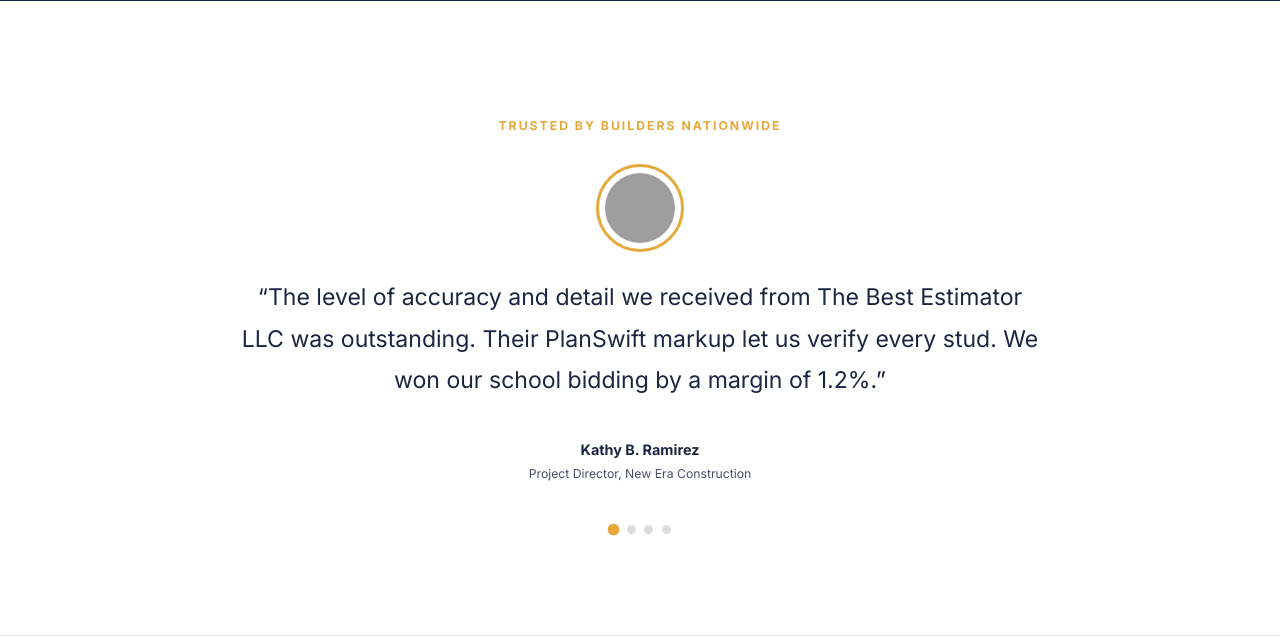
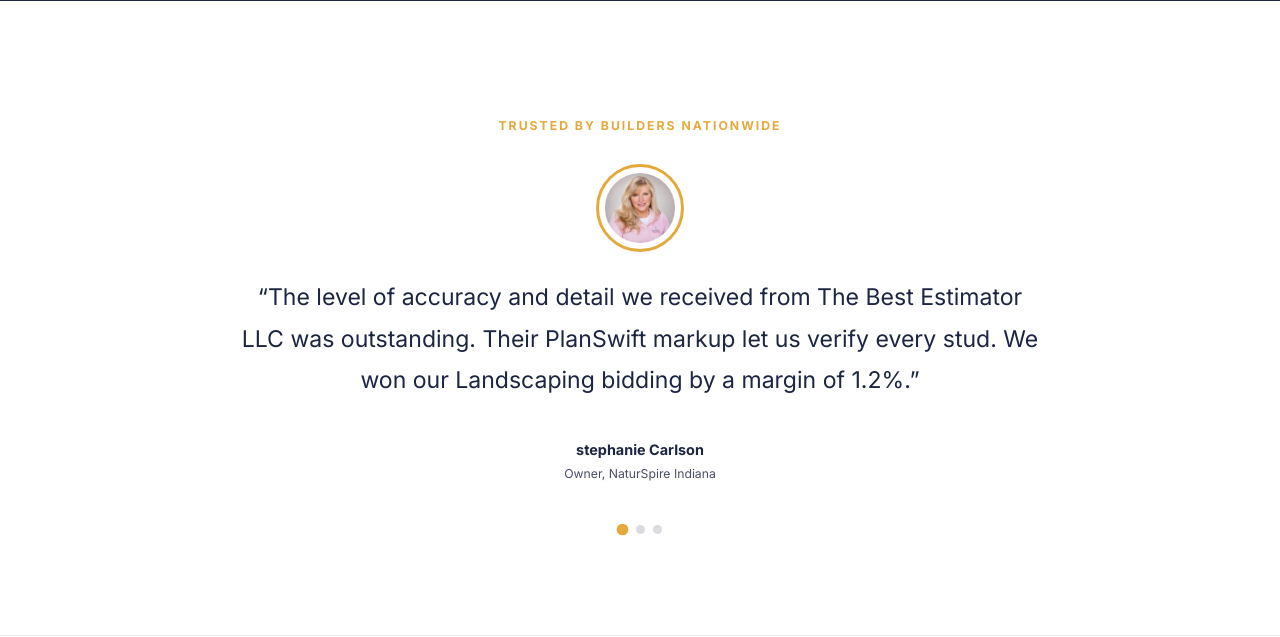
Before and after one commit to abdullahfazal969-alt/TheBestEstimatorLLC, a Flask app: page / in a window 1280 px wide; the page is wider, and only the part inside the window is pictured. Shown: the part 3471-4108 px from the top of that part. Run offline with Flask 3, Linux system fonts and the light colour scheme; some libraries are stand-ins or nearby versions; grey boxes are pictures that could not be loaded.

Commit message:
client revies updated

```diff
--- a/templates/index.html
+++ b/templates/index.html
@@ -199,49 +199,37 @@
         <div class="testimonial-rotator">
             <div class="testimonial-card active">
                 <div class="testimonial-photo-frame">
-                    <img src="{{ url_for('static', filename='images/testimonials/kathy-ramirez.jpg') }}" alt="Kathy B. Ramirez" onerror="this.style.display='none'; this.parentElement.classList.add('no-photo');">
+                    <img src="{{ url_for('static', filename='images/testimonials/Steph.png') }}" alt="Kathy B. Ramirez" onerror="this.style.display='none'; this.parentElement.classList.add('no-photo');">
                     <span class="testimonial-photo-fallback"><i class="fas fa-user"></i></span>
                 </div>
-                <p class="quote-text">“The level of accuracy and detail we received from The Best Estimator LLC was outstanding. Their PlanSwift markup let us verify every stud. We won our school bidding by a margin of 1.2%.”</p>
+                <p class="quote-text">“The level of accuracy and detail we received from The Best Estimator LLC was outstanding. Their PlanSwift markup let us verify every stud. We won our Landscaping bidding by a margin of 1.2%.”</p>
                 <div class="quote-author">
-                    <span class="author-name">Kathy B. Ramirez</span>
-                    <span class="author-title">Project Director, New Era Construction</span>
+                    <span class="author-name">stephanie Carlson</span>
+                    <span class="author-title">Owner, NaturSpire Indiana</span>
                 </div>
             </div>
 
             <div class="testimonial-card">
                 <div class="testimonial-photo-frame">
-                    <img src="{{ url_for('static', filename='images/testimonials/raymond-eyi.jpg') }}" alt="Raymond Eyi" onerror="this.style.display='none'; this.parentElement.classList.add('no-photo');">
+                    <img src="{{ url_for('static', filename='images/testimonials/Joseph Beasley.png') }}" alt="Raymond Eyi" onerror="this.style.display='none'; this.parentElement.classList.add('no-photo');">
                     <span class="testimonial-photo-fallback"><i class="fas fa-user"></i></span>
                 </div>
-                <p class="quote-text">“Outsourcing our concrete takeoffs saved our company over $5,000 monthly in software licensing and estimation payroll. They have been a core partner in our land development projects.”</p>
+                <p class="quote-text">“Outsourcing our Excavating takeoffs saved our company over $5,000 monthly in software licensing and estimation payroll. They have been a core partner in our land development projects.”</p>
                 <div class="quote-author">
-                    <span class="author-name">Raymond Eyi</span>
-                    <span class="author-title">Founder, Eden Land Developers</span>
+                    <span class="author-name">Joseph Beasley</span>
+                    <span class="author-title">Founder, Beasley Excavating</span>
                 </div>
             </div>
 
             <div class="testimonial-card">
                 <div class="testimonial-photo-frame">
-                    <img src="{{ url_for('static', filename='images/testimonials/testimonial-3.jpg') }}" alt="Client testimonial" onerror="this.style.display='none'; this.parentElement.classList.add('no-photo');">
+                    <img src="{{ url_for('static', filename='images/testimonials/Charlie Dunigan.png') }}" alt="Client testimonial" onerror="this.style.display='none'; this.parentElement.classList.add('no-photo');">
                     <span class="testimonial-photo-fallback"><i class="fas fa-quote-left"></i></span>
                 </div>
-                <p class="quote-text placeholder-quote">Add your third client testimonial here — swap this placeholder text and photo once you have a real quote to feature.</p>
+                <p class="quote-text placeholder-quote">It was first time I had trusted someone with Commercial estimations although, they have done great job.</p>
                 <div class="quote-author">
-                    <span class="author-name">Client Name</span>
-                    <span class="author-title">Title, Company</span>
-                </div>
-            </div>
-
-            <div class="testimonial-card">
-                <div class="testimonial-photo-frame">
-                    <img src="{{ url_for('static', filename='images/testimonials/testimonial-4.jpg') }}" alt="Client testimonial" onerror="this.style.display='none'; this.parentElement.classList.add('no-photo');">
-                    <span class="testimonial-photo-fallback"><i class="fas fa-quote-left"></i></span>
-                </div>
-                <p class="quote-text placeholder-quote">Add your fourth client testimonial here — swap this placeholder text and photo once you have a real quote to feature.</p>
-                <div class="quote-author">
-                    <span class="author-name">Client Name</span>
-                    <span class="author-title">Title, Company</span>
+                    <span class="author-name">Charlie Dunigan</span>
+                    <span class="author-title">President, North-Ply Contracting Co.</span>
                 </div>
             </div>
 
@@ -249,7 +237,7 @@
                 <button class="testimonial-dot active" data-index="0" aria-label="Show testimonial 1"></button>
                 <button class="testimonial-dot" data-index="1" aria-label="Show testimonial 2"></button>
                 <button class="testimonial-dot" data-index="2" aria-label="Show testimonial 3"></button>
-                <button class="testimonial-dot" data-index="3" aria-label="Show testimonial 4"></button>
+
             </div>
         </div>
     </div>
```
Also changed, not shown: static/images/testimonials/Charlie Dunigan.png (added), static/images/testimonials/Joseph Beasley.png (added), 2 other files.
